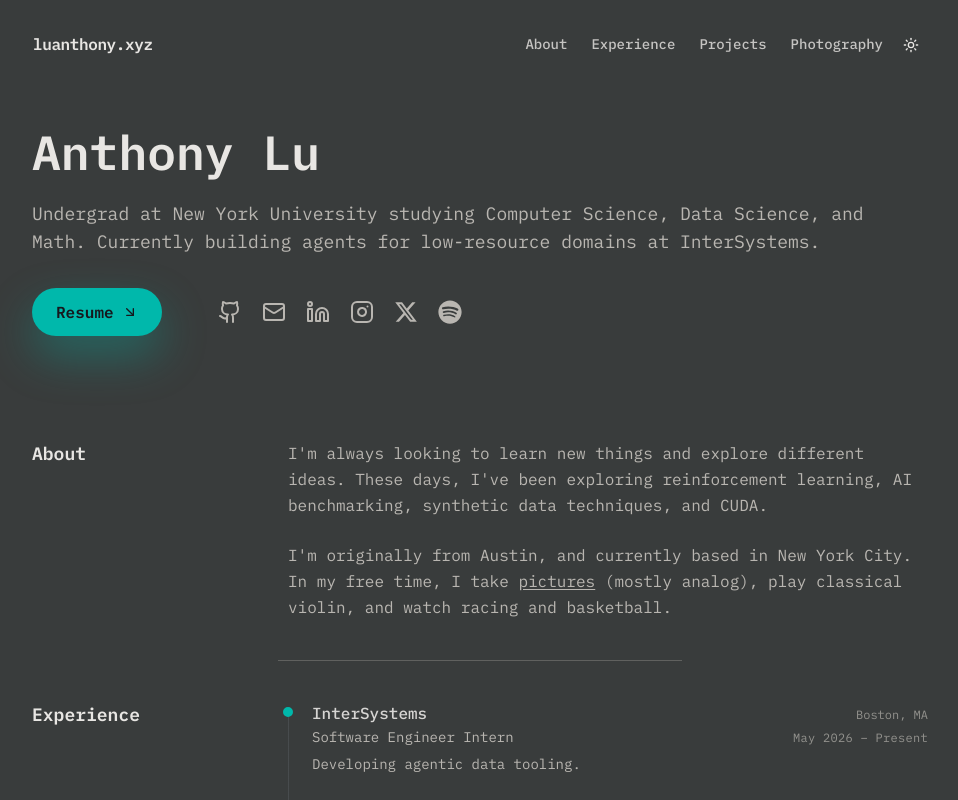
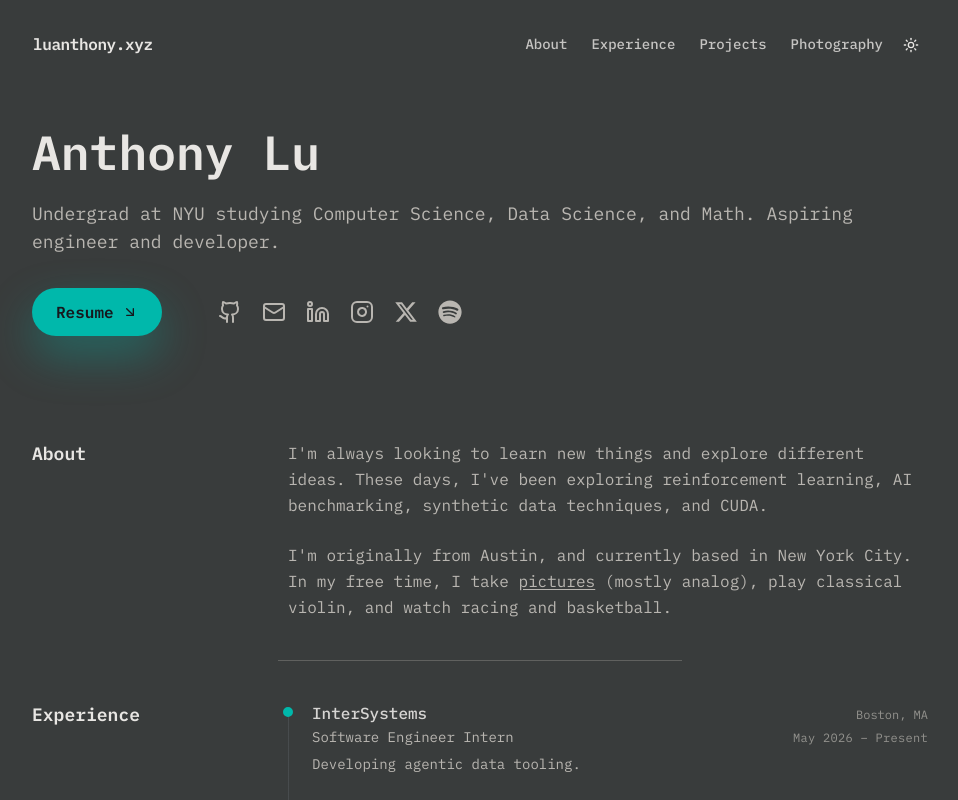
Before and after one commit to anthonylu23/personal-website, a React (Vite) app: page / in a window 1280 px wide. Shown: the top 800 px of the page, without its empty margins (160-1118 px from the left). Built offline with nearby package versions, Linux system fonts and the light colour scheme.

Commit message:
Update homepage bio text

```diff
--- a/src/pages/Home.tsx
+++ b/src/pages/Home.tsx
@@ -114,9 +114,8 @@ const Home = () => {
               Anthony Lu
             </h1>
             <p className="text-lg text-textSecondary">
-              Undergrad at New York University studying Computer Science, Data
-              Science, and Math. Currently building agents for low-resource
-              domains at InterSystems.
+              Undergrad at NYU studying Computer Science, Data Science, and
+              Math. Aspiring engineer and developer.
             </p>
           </div>
           <div className="animate-fade-up-2 flex items-center gap-5">
```
Also changed, not shown: .claude/settings.local.json.
